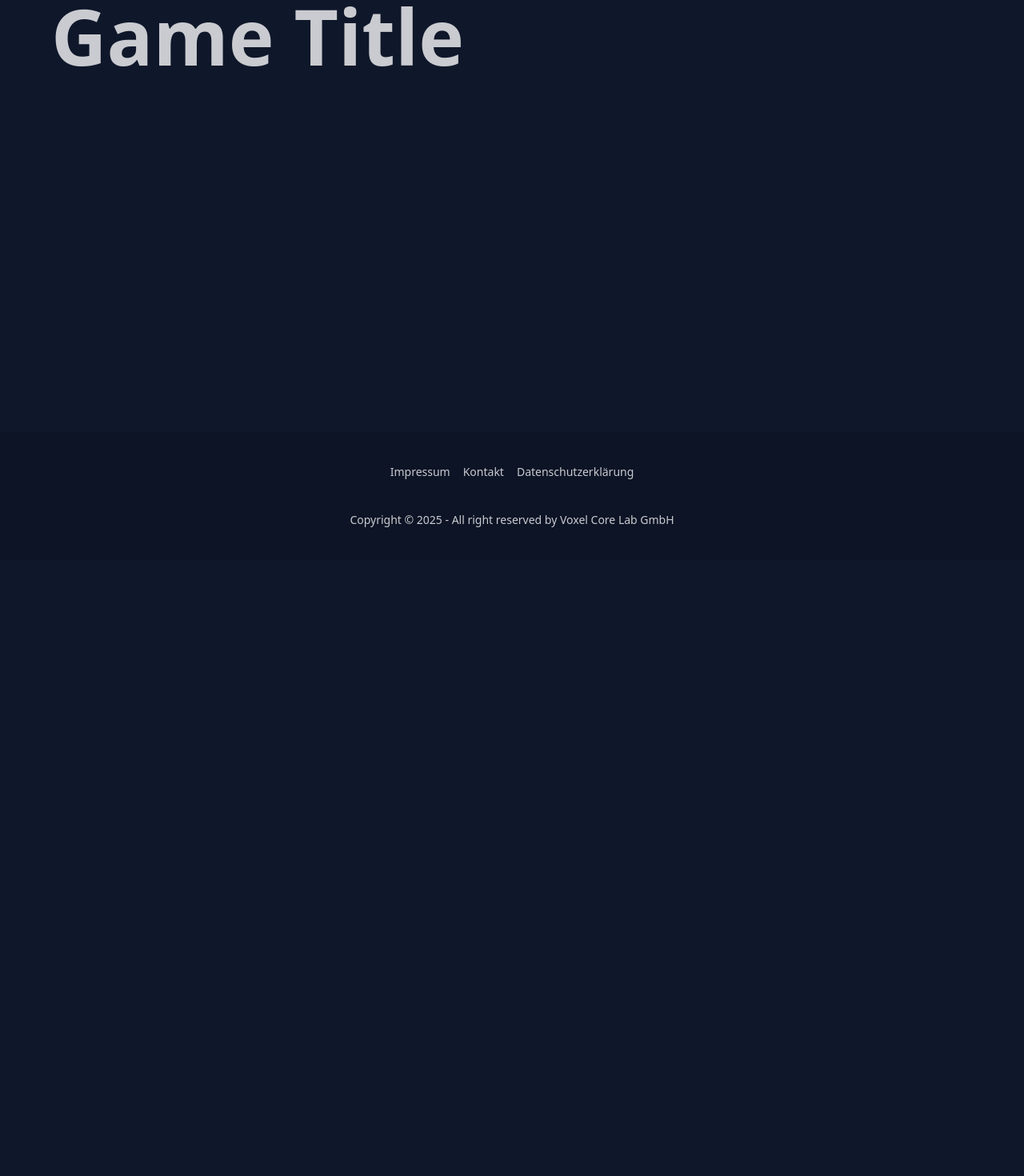
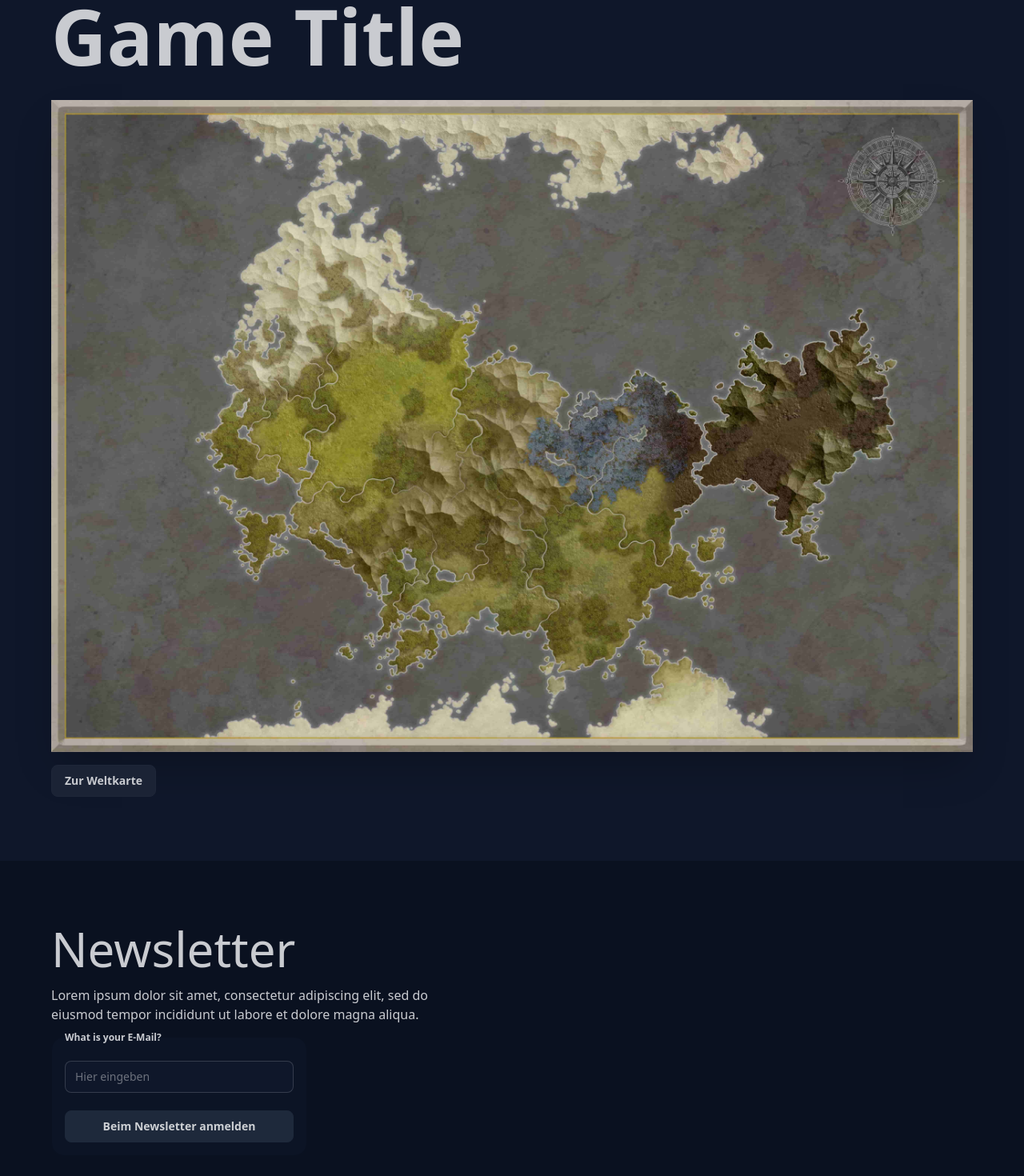
Before and after one commit to VoxelCoreLab/project-alpha-website, a Vue app: page / in a window 1280 px wide. Shown: the part 100-1570 px from the top of the page at 80% size. Before the commit the page ends 800 px from the top, so only its background shows below. Built offline with nearby package versions, Linux system fonts and the light colour scheme.

Commit message:
feat(home): add world map preview and newsletter signup
Display a world map image with a link to the full map on the home page
to improve user navigation. Add a newsletter section with a brief
description and an email input form to encourage user subscription and
engagement.

```diff
--- a/src/pages/PageHome.vue
+++ b/src/pages/PageHome.vue
@@ -1,6 +1,25 @@
 <template>
   <LayoutBasic>
     <h1 class="text-8xl font-bold max-w-6xl mx-auto py-8">Game Title</h1>
+    <div>
+      <img alt="" src="../assets/world-map.jpg" class="w-6xl mx-auto shadow-2xl" />
+      <div class="max-w-6xl mx-auto py-4">
+        <a href="/world-map" class="btn btn-soft">Zur Weltkarte</a>
+      </div>
+  </div>
+    <div class="bg-base-300 py-16 mt-16">
+      <div class="max-w-6xl mx-auto py-4">
+        <h2 class="text-6xl pb-4">Newsletter</h2>
+        <p class="w-lg">Lorem ipsum dolor sit amet, consectetur adipiscing elit, sed do eiusmod tempor incididunt ut labore et dolore magna aliqua.</p>
+        <fieldset class="fieldset  bg-base-200 border-base-300 rounded-box w-xs border p-4">
+          <legend class="fieldset-legend">What is your E-Mail?</legend>
+          <input type="text" class="input" placeholder="Hier eingeben" />
+          <!-- <p class="label">Optional</p> -->
+
+          <button class="btn btn-neutral mt-4">Beim Newsletter anmelden</button>
+        </fieldset>
+      </div>
+    </div>
   </LayoutBasic>
 </template>
 <script setup lang="ts">
```
Also changed, not shown: src/assets/world-map.jpg (added).
